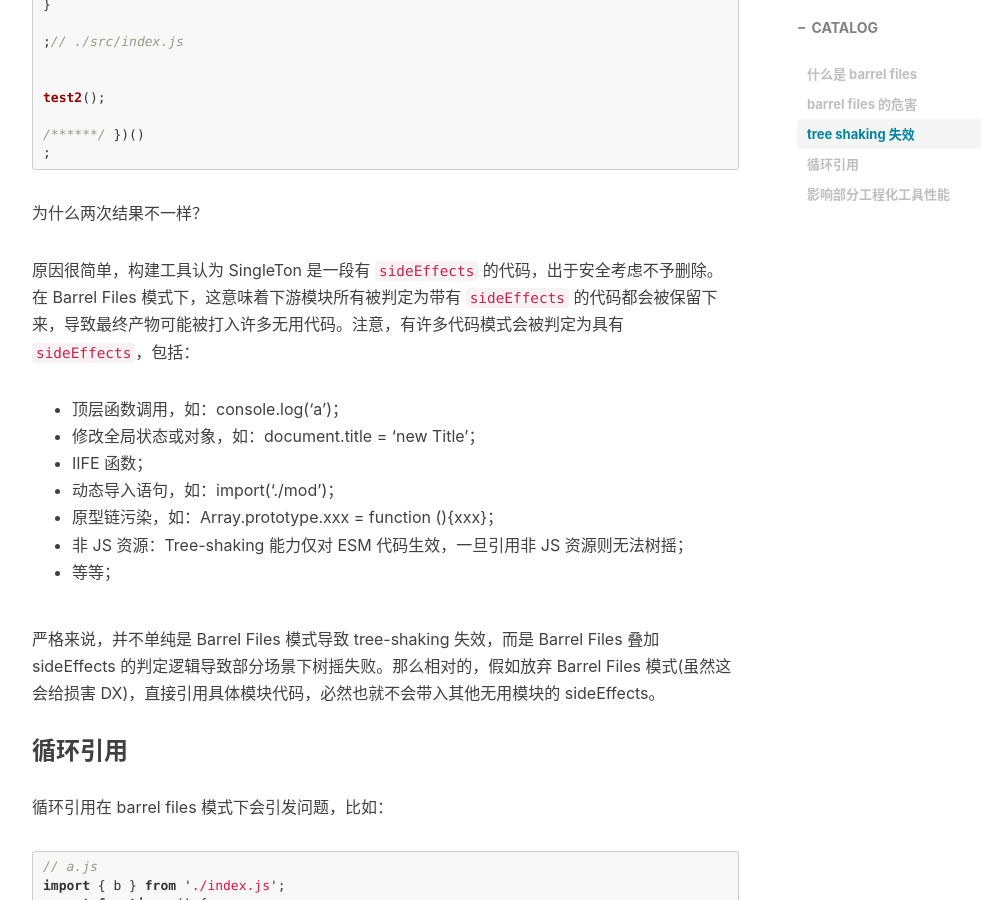
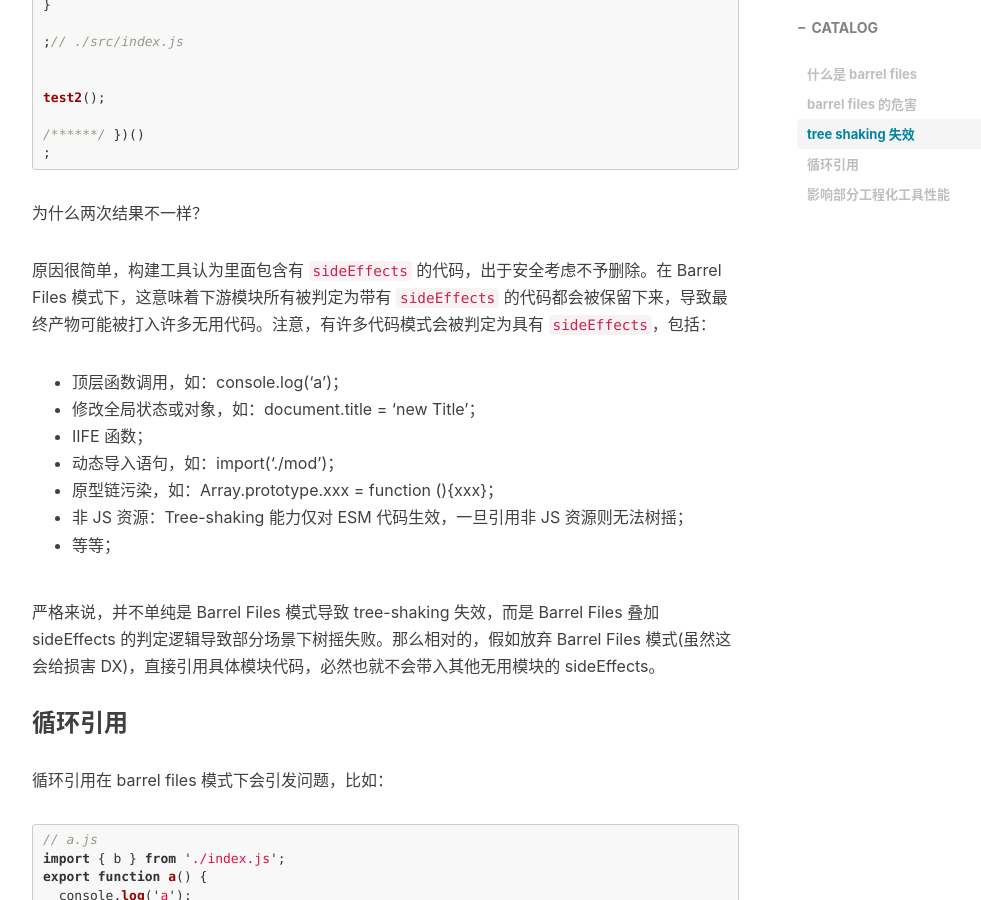
Before and after one commit to xiyueyezibile/xiyueyezibile.github.io, a Jekyll site: the page built from _posts/2025-7-31-barrel files的危害.md, in a window 1280 px wide and 900 px high, scrolled down 2780 px. Shown: the whole window, without its empty margins (233-1214 px from the left). Built offline with Jekyll 4.4.1, drawn with Linux system fonts in a browser that asks for light colours; nearby versions of some CDN libraries; comment, search, counter and statistics services are not loaded.

Commit message:
feat: 添加新文章

```diff
--- a/_posts/2025-7-31-barrel files的危害.md
+++ b/_posts/2025-7-31-barrel files的危害.md
@@ -113,7 +113,7 @@ test2();
 
 为什么两次结果不一样？
 
-原因很简单，构建工具认为 SingleTon 是一段有 `sideEffects` 的代码，出于安全考虑不予删除。在 Barrel Files 模式下，这意味着下游模块所有被判定为带有 `sideEffects` 的代码都会被保留下来，导致最终产物可能被打入许多无用代码。注意，有许多代码模式会被判定为具有 `sideEffects`，包括：
+原因很简单，构建工具认为里面包含有 `sideEffects` 的代码，出于安全考虑不予删除。在 Barrel Files 模式下，这意味着下游模块所有被判定为带有 `sideEffects` 的代码都会被保留下来，导致最终产物可能被打入许多无用代码。注意，有许多代码模式会被判定为具有 `sideEffects`，包括：
 
 - 顶层函数调用，如：console.log('a')；
 - 修改全局状态或对象，如：document.title = 'new Title'；
```
